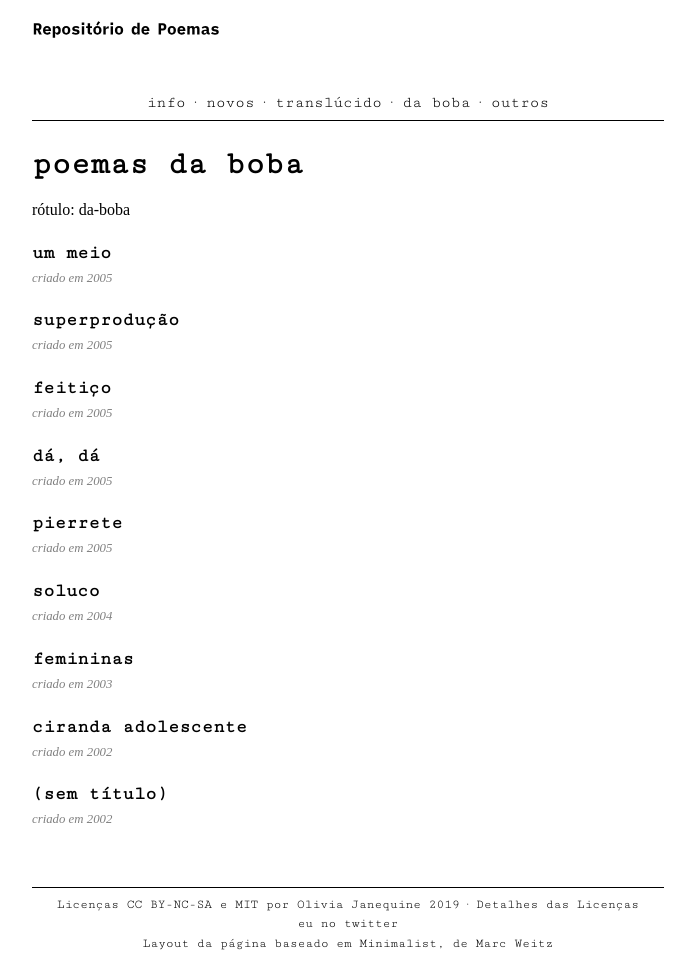
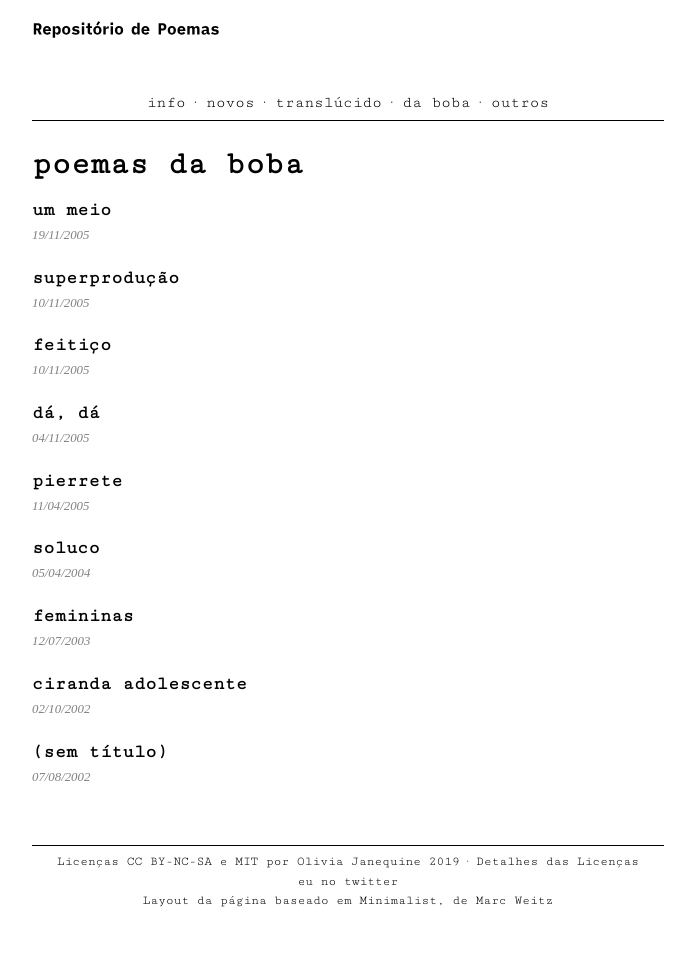
Before and after one commit to olivia-olivia/olivia-olivia.github.io, a Jekyll site: the page built from da-boba.md, in a window 1280 px wide. Shown: the whole page, without its empty margins (292-987 px from the left). Built offline with Jekyll 4.4.1, drawn with Linux system fonts in a browser that asks for light colours; some web fonts are replaced; after the commit the page ends 936 px from its top, so only the background shows below that.

Commit message:
tira rótulo da página de categoria/sessão

```diff
--- a/_layouts/category.html
+++ b/_layouts/category.html
@@ -7,7 +7,6 @@
 		{% include nav.html %}
 		<div id="content-left">
       <h1 style="font-family:'Cutive Mono'">{{page.title}}</h1>
-      <p>rótulo: {{page.category}}</p>
       {% assign content = page.content | strip_newlines %}
       {% if content != ""  %}
         {{content}}
@@ -17,7 +16,7 @@
           <a href="{{site.url}}{{site.baseurl}}{{post.url}}">
             <h3>{{post.title}}</h3>
           </a>
-          <i>criado em {{ post.date | date: "%Y" }}</i>
+          <i>{{ post.date | date: "%d/%m/%Y" }}</i>
           <p>
             {% if post.excerpt %}
               {{ post.excerpt }}
```
